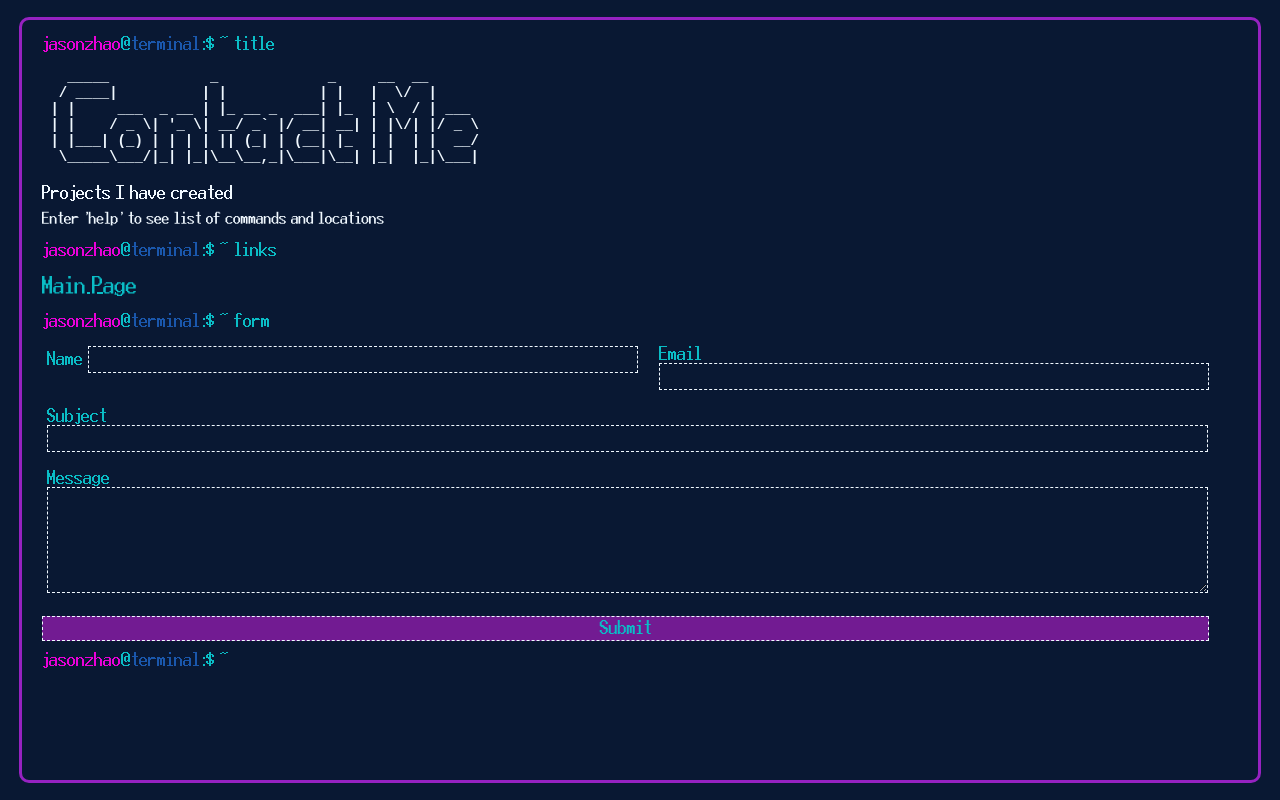
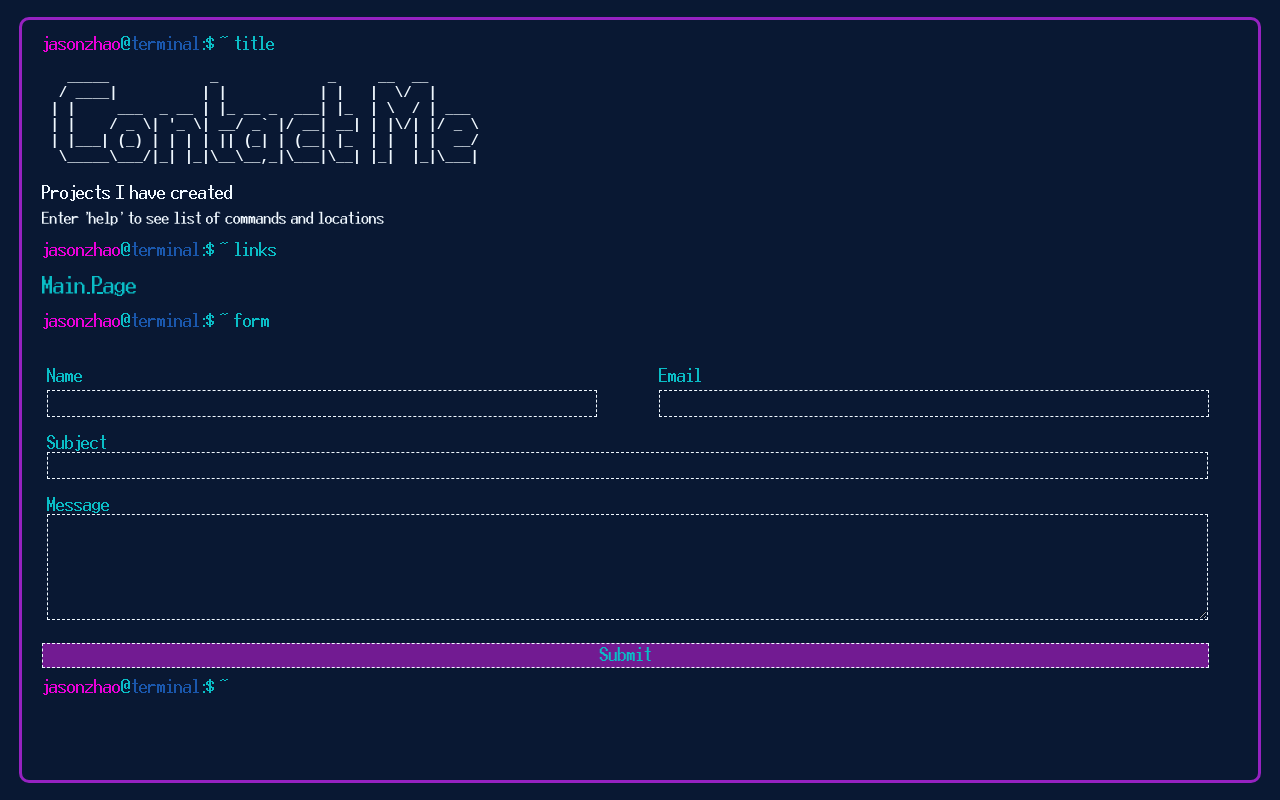
Before and after one commit to jasonz23/personal-website, a React (Create React App) app: page /#/contact-me in a window 1280 px wide. Built offline with nearby package versions, Linux system fonts and the light colour scheme.

Commit message:
fix contact me page layout

```diff
--- a/src/pages/contact-me/index.js
+++ b/src/pages/contact-me/index.js
@@ -55,13 +55,13 @@ const ContactMe = () => {
                     <Grid container spacing={1}>
                         <Grid xs={12} sm={6} item>
                             <label className="contact-input-title">
-                                Name
+                                <p style={{padding:0, margin:5}}>Name</p>
                                 <input className="contact-input-box name" id="name"/>
                             </label>
                         </Grid>
                         <Grid xs={12} sm={6} item>
                             <label className="contact-input-title">
-                                Email
+                                <p style={{padding:0, margin:5}}>Email</p>
                                 <input className="contact-input-box" id="email"/>
                             </label>
                         </Grid>
```
